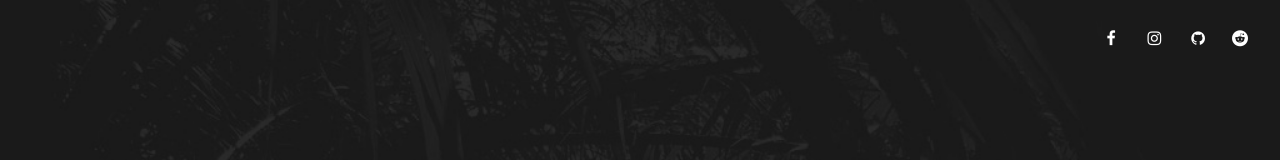
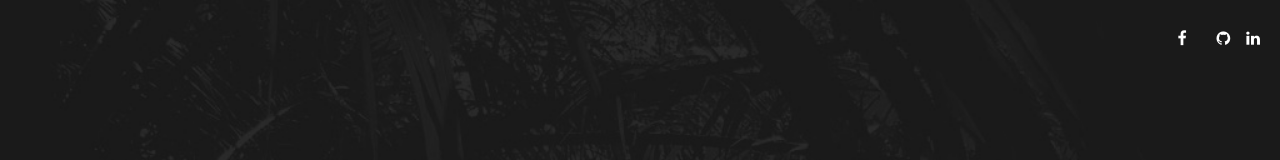
Before and after one commit to DanielHosseini/danialhosseini, a plain HTML site: page index.html in a window 1280 px wide. Shown: the top 160 px of the page. Drawn offline with Linux system fonts and the light colour scheme.

Commit message:
Update index.html
Updated Social media links

```diff
--- a/index.html
+++ b/index.html
@@ -17,9 +17,8 @@
                 <div id="social-box">
                         <ul>
                             <li><a href="https://www.facebook.com/daniel.hosseini" target="_blank" class="social-icon"> <i class="fa fa-facebook"></i></a></li>
-                            <li><a href="http://instagram.com/lillanemo93" target="_blank" class="social-icon"> <i class="fa fa-instagram"></i></a></li>
                             <li><a href="https://github.com/DanielHosseini" target="_blank" class="social-icon"> <i class="fa fa-github"></i></a></li>
-                            <li><a href="http://www.reddit.com/user/Inc0r3/" target="_blank" class="social-icon"> <i class="fa fa-reddit"></i></a></li>
+                            <li><a href="https://se.linkedin.com/in/danielhosseini/" target="_blank" class="social-icon"> <i class="fa fa-linkedin"></i></a></li>
                         </ul>
                 </div>
 
```
